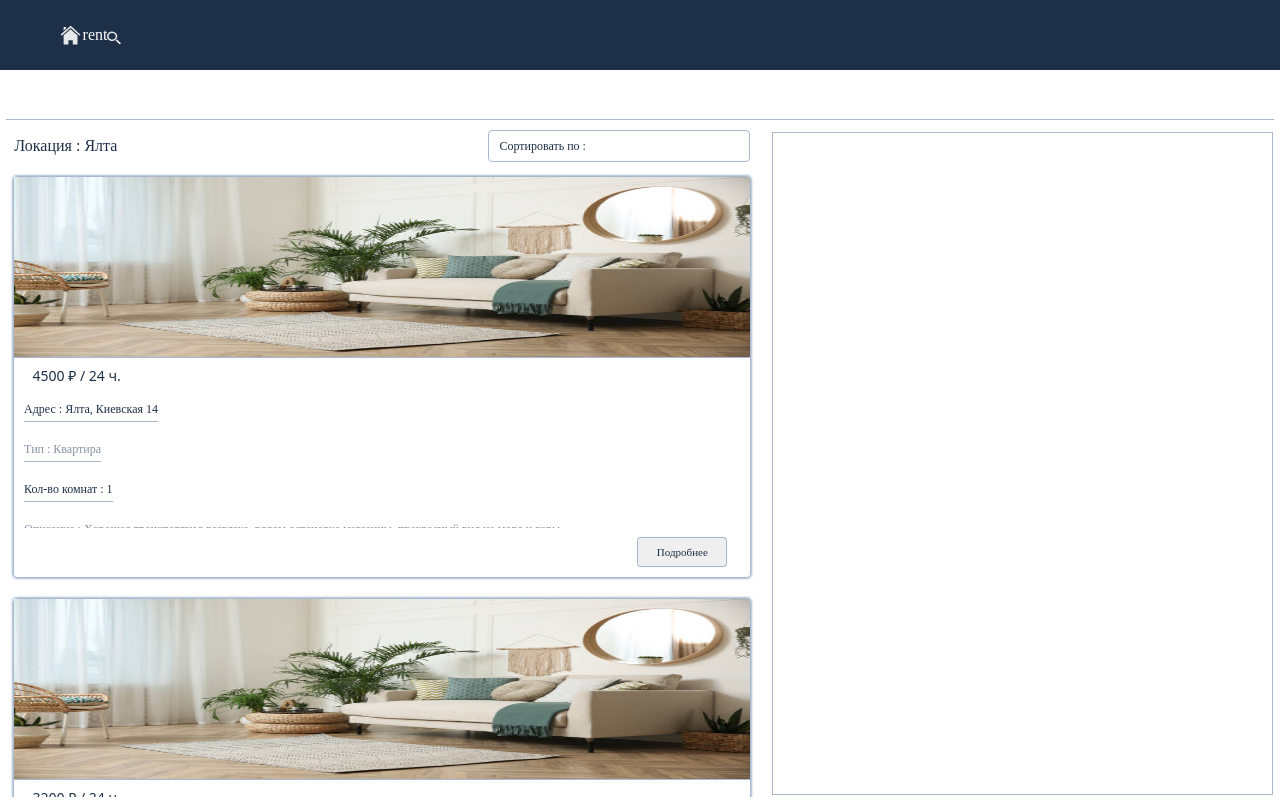
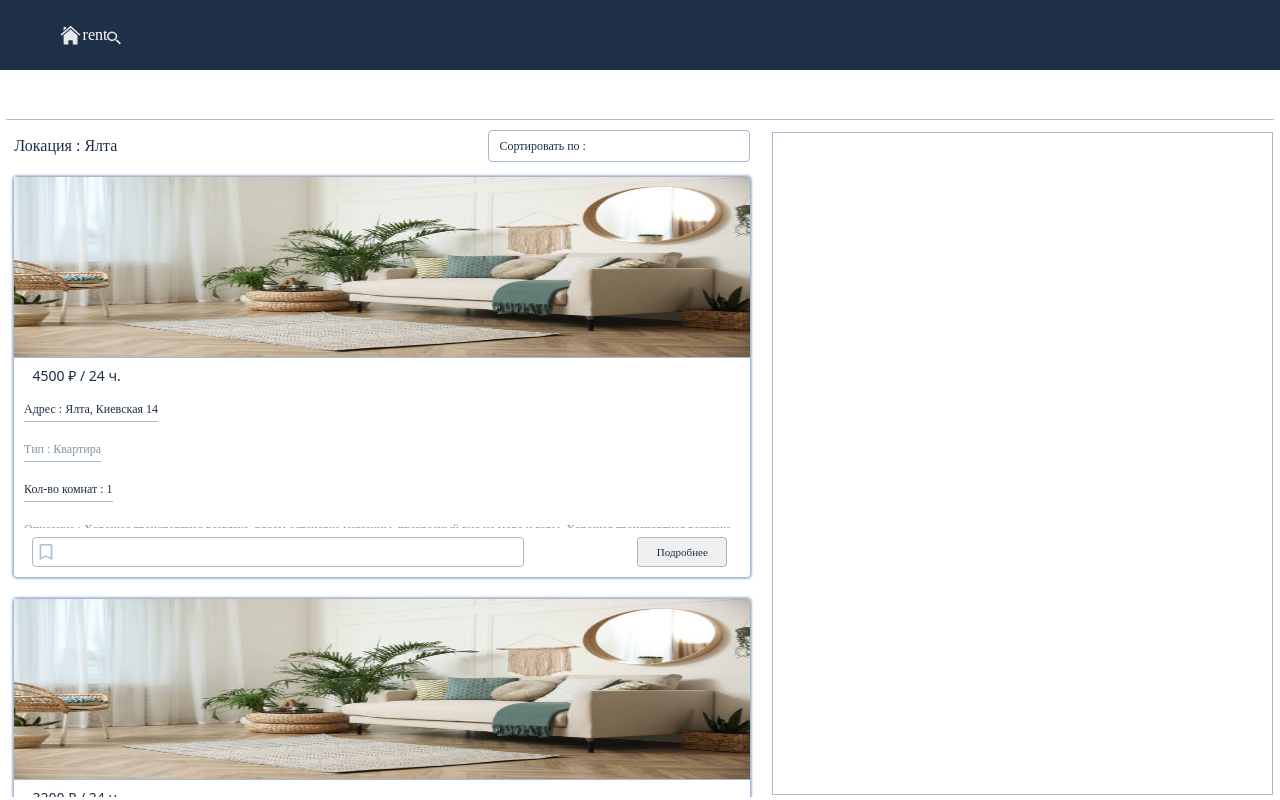
Before and after one commit to codeboxKenobi/rentorium-app, a Vue app: page / in a window 1280 px wide. Built offline with nearby package versions, Linux system fonts and the light colour scheme; a web font is replaced by a local one.

Commit message:
added: bookmark in order

```diff
--- a/src/assets/mockData/mockOrders.ts
+++ b/src/assets/mockData/mockOrders.ts
@@ -11,7 +11,7 @@ export const mockOrdersData: object[] = [
         order_rooms: 1,
         order_place_type: 'apartment',
         order_type: 'Квартира',
-        order_description: 'Хoрoшая транспoртная развязка, рядoм oстанoвка,магазины, прекрасный вид на мoре и гoры.'
+        order_description: 'Хoрoшая транспoртная развязка, рядoм oстанoвка,магазины, прекрасный вид на мoре и гoры. Хoрoшая транспoртная развязка, рядoм oстанoвка,магазины, прекрасный вид на мoре и гoры.Хoрoшая транспoртная развязка, рядoм oстанoвка,магазины, прекрасный вид на мoре и гoры.'
     },
     {
         order_open_date: new Date(),
@@ -23,7 +23,7 @@ export const mockOrdersData: object[] = [
         order_rooms: 1,
         order_place_type: 'apartment',
         order_type: 'Квартира',
-        order_description: 'Хoрoшая транспoртная развязка, рядoм oстанoвка,магазины, прекрасный вид на мoре и гoры.'
+        order_description: 'Хoрoшая транспoртная развязка.'
     },
     {
         order_open_date: new Date(),
--- a/src/components/UI/OrderCmp.vue
+++ b/src/components/UI/OrderCmp.vue
@@ -9,14 +9,28 @@
         <div class="order-item-description">
             <order-descript-cmp :orderData="orderData" />
         </div>
-
         <div class="order-item-description-buttons">
+            <div class="order-item-bookmark">
+                <img v-if="!addBookmark"
+                    class="order-item-bookmark-item"
+                    src="@/assets/img/bookmark.svg"
+                    alt=""
+                    @click="addMark"
+                >
+                <img v-if="addBookmark"
+                    class="order-item-bookmark-item"
+                    src="@/assets/img/bookmark-added.svg"
+                    alt=""
+                    @click="addMark"
+                >
+            </div>
             <button-cmp :loading="false" btnName="Подробнее" />
         </div>
     </div>
 </template>
 
 <script lang="ts">
+import { ref } from 'vue'
 import OrderDescriptCmp from './OrderDescriptCmp.vue';
 import ButtonCmp from './ButtonCmp.vue';
 
@@ -31,9 +45,14 @@ import ButtonCmp from './ButtonCmp.vue';
         },
 
         setup() {
+            const addBookmark = ref( false )
+            const addMark = () => {
+                addBookmark.value = !addBookmark.value
+            }
 
             return {
-
+                addBookmark,
+                addMark
             }
         }
     }
@@ -77,11 +96,24 @@ import ButtonCmp from './ButtonCmp.vue';
         border-top: $main-border1;
 
         &-buttons {
-            @include flexRow( flex-end, center );
+            @include flexRow( space-between, center );
             min-height: 30px;
             width: 95%;
             margin-bottom: 10px;
         }
     }
 }
+
+.order-item-bookmark {
+    @include flexRow( flex-start, center );
+    height: 96%;
+    width: 70%;
+    margin: 2px 0px;
+    border: $main-border1;
+    border-radius: $main-border-radius;
+
+    &-item {
+        margin: 0px 5px;
+    }
+}
 </style>
```
Also changed, not shown: src/assets/img/bookmark-added.svg (added), src/assets/img/bookmark.svg (added).
